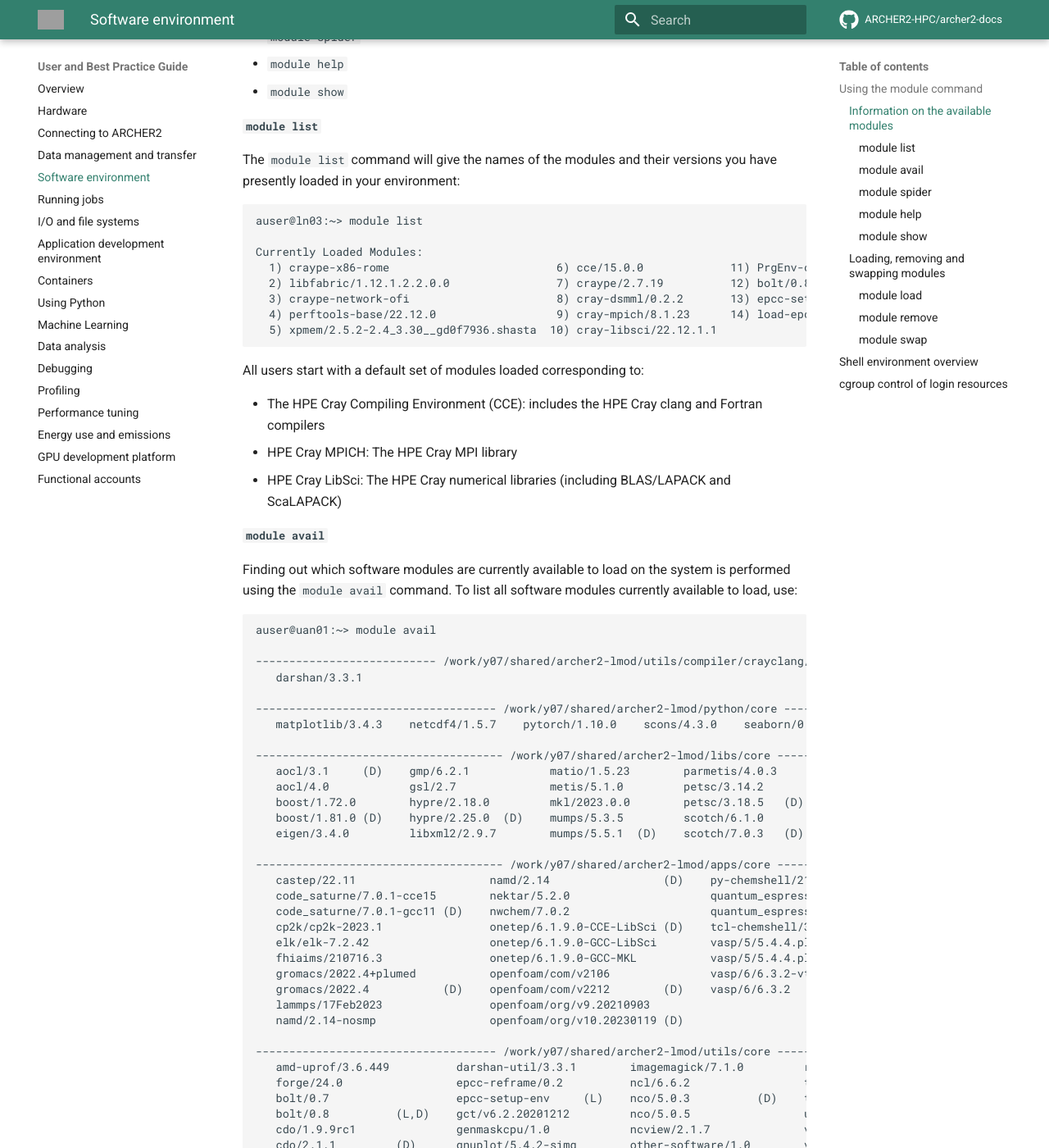
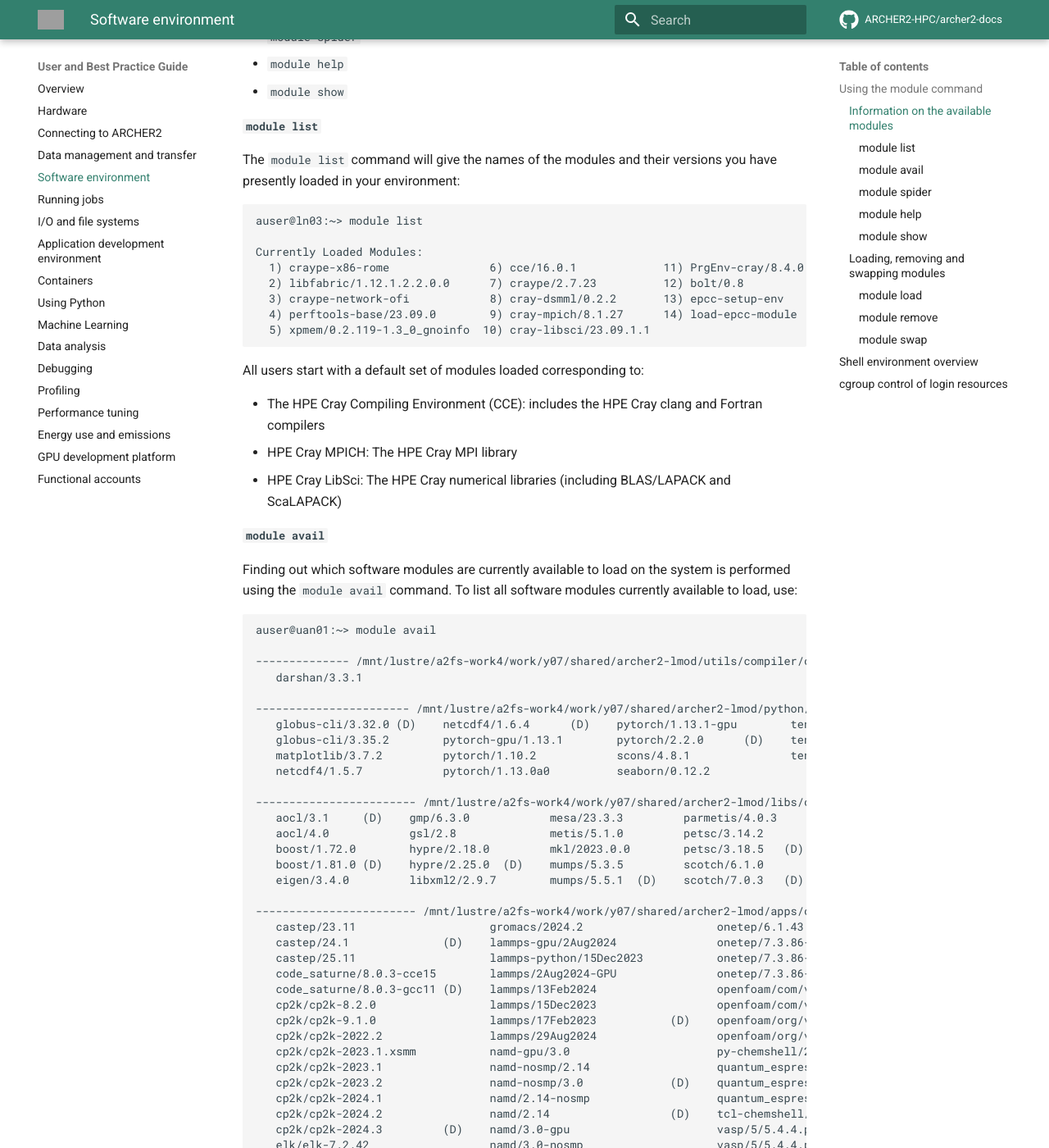
Before and after one commit to ARCHER2-HPC/archer2-docs, an MkDocs documentation site: the page built from docs/user-guide/sw-environment.md, in a window 1280 px wide and 1400 px high, scrolled down 1908 px. Shown: the whole window at 82% size. Built offline with MkDocs 1.6.1 and Material for MkDocs 9.7.7, drawn with Linux system fonts in a browser that asks for light colours; comment, search, counter and statistics services are not loaded; some of the changed text lies outside the part shown; grey boxes are pictures that could not be loaded.

Commit message:
Small updates to software environment docs.

````diff
--- a/docs/user-guide/sw-environment.md
+++ b/docs/user-guide/sw-environment.md
@@ -87,11 +87,11 @@ versions you have presently loaded in your environment:
 auser@ln03:~> module list
 
 Currently Loaded Modules:
-  1) craype-x86-rome                         6) cce/15.0.0             11) PrgEnv-cray/8.3.3
-  2) libfabric/1.12.1.2.2.0.0                7) craype/2.7.19          12) bolt/0.8
-  3) craype-network-ofi                      8) cray-dsmml/0.2.2       13) epcc-setup-env
-  4) perftools-base/22.12.0                  9) cray-mpich/8.1.23      14) load-epcc-module
-  5) xpmem/2.5.2-2.4_3.30__gd0f7936.shasta  10) cray-libsci/22.12.1.1
+  1) craype-x86-rome               6) cce/16.0.1             11) PrgEnv-cray/8.4.0
+  2) libfabric/1.12.1.2.2.0.0      7) craype/2.7.23          12) bolt/0.8
+  3) craype-network-ofi            8) cray-dsmml/0.2.2       13) epcc-setup-env
+  4) perftools-base/23.09.0        9) cray-mpich/8.1.27      14) load-epcc-module
+  5) xpmem/0.2.119-1.3_0_gnoinfo  10) cray-libsci/23.09.1.1
 
 ```
 
@@ -111,46 +111,62 @@ currently available to load, use:
 ```
 auser@uan01:~> module avail
 
---------------------------- /work/y07/shared/archer2-lmod/utils/compiler/crayclang/10.0 ---------------------------
+-------------- /mnt/lustre/a2fs-work4/work/y07/shared/archer2-lmod/utils/compiler/crayclang/10.0 --------------
    darshan/3.3.1
 
------------------------------------- /work/y07/shared/archer2-lmod/python/core ------------------------------------
-   matplotlib/3.4.3    netcdf4/1.5.7    pytorch/1.10.0    scons/4.3.0    seaborn/0.11.2    tensorflow/2.7.0
+----------------------- /mnt/lustre/a2fs-work4/work/y07/shared/archer2-lmod/python/core -----------------------
+   globus-cli/3.32.0 (D)    netcdf4/1.6.4      (D)    pytorch/1.13.1-gpu        tensorflow/2.9.3
+   globus-cli/3.35.2        pytorch-gpu/1.13.1        pytorch/2.2.0      (D)    tensorflow/2.12.0 (D)
+   matplotlib/3.7.2         pytorch/1.10.2            scons/4.8.1               tensorflow/2.13.0
+   netcdf4/1.5.7            pytorch/1.13.0a0          seaborn/0.12.2
 
-------------------------------------- /work/y07/shared/archer2-lmod/libs/core -------------------------------------
-   aocl/3.1     (D)    gmp/6.2.1            matio/1.5.23        parmetis/4.0.3        slepc/3.14.1
-   aocl/4.0            gsl/2.7              metis/5.1.0         petsc/3.14.2          slepc/3.18.3       (D)
+------------------------ /mnt/lustre/a2fs-work4/work/y07/shared/archer2-lmod/libs/core ------------------------
+   aocl/3.1     (D)    gmp/6.3.0            mesa/23.3.3         parmetis/4.0.3        slepc/3.14.1
+   aocl/4.0            gsl/2.8              metis/5.1.0         petsc/3.14.2          slepc/3.18.3       (D)
    boost/1.72.0        hypre/2.18.0         mkl/2023.0.0        petsc/3.18.5   (D)    superlu-dist/6.4.0
    boost/1.81.0 (D)    hypre/2.25.0  (D)    mumps/5.3.5         scotch/6.1.0          superlu-dist/8.1.2 (D)
    eigen/3.4.0         libxml2/2.9.7        mumps/5.5.1  (D)    scotch/7.0.3   (D)    superlu/5.2.2
 
-------------------------------------- /work/y07/shared/archer2-lmod/apps/core -------------------------------------
-   castep/22.11                    namd/2.14                 (D)    py-chemshell/21.0.3
-   code_saturne/7.0.1-cce15        nektar/5.2.0                     quantum_espresso/6.8  (D)
-   code_saturne/7.0.1-gcc11 (D)    nwchem/7.0.2                     quantum_espresso/7.1
-   cp2k/cp2k-2023.1                onetep/6.1.9.0-CCE-LibSci (D)    tcl-chemshell/3.7.1
-   elk/elk-7.2.42                  onetep/6.1.9.0-GCC-LibSci        vasp/5/5.4.4.pl2-vtst
-   fhiaims/210716.3                onetep/6.1.9.0-GCC-MKL           vasp/5/5.4.4.pl2
-   gromacs/2022.4+plumed           openfoam/com/v2106               vasp/6/6.3.2-vtst
-   gromacs/2022.4           (D)    openfoam/com/v2212        (D)    vasp/6/6.3.2          (D)
-   lammps/17Feb2023                openfoam/org/v9.20210903
-   namd/2.14-nosmp                 openfoam/org/v10.20230119 (D)
+------------------------ /mnt/lustre/a2fs-work4/work/y07/shared/archer2-lmod/apps/core ------------------------
+   castep/23.11                    gromacs/2024.2                    onetep/6.1.43.0-GCC-MKL
+   castep/24.1              (D)    lammps-gpu/2Aug2024               onetep/7.3.86-CCE-LibSci
+   castep/25.11                    lammps-python/15Dec2023           onetep/7.3.86-GCC-LibSci
+   code_saturne/8.0.3-cce15        lammps/2Aug2024-GPU               onetep/7.3.86-GCC-MKL
+   code_saturne/8.0.3-gcc11 (D)    lammps/13Feb2024                  openfoam/com/v2106
+   cp2k/cp2k-8.2.0                 lammps/15Dec2023                  openfoam/com/v2212        (D)
+   cp2k/cp2k-9.1.0                 lammps/17Feb2023           (D)    openfoam/org/v9.20210903
+   cp2k/cp2k-2022.2                lammps/29Aug2024                  openfoam/org/v10.20230119 (D)
+   cp2k/cp2k-2023.1.xsmm           namd-gpu/3.0                      py-chemshell/23.0.3
+   cp2k/cp2k-2023.1                namd-nosmp/2.14                   quantum_espresso/6.8
+   cp2k/cp2k-2023.2                namd-nosmp/3.0             (D)    quantum_espresso/7.1      (D)
+   cp2k/cp2k-2024.1                namd/2.14-nosmp                   quantum_espresso/7.3.1
+   cp2k/cp2k-2024.2                namd/2.14                  (D)    tcl-chemshell/3.7.1
+   cp2k/cp2k-2024.3         (D)    namd/3.0-gpu                      vasp/5/5.4.4.pl2-vtst
+   elk/elk-7.2.42                  namd/3.0-nosmp                    vasp/5/5.4.4.pl2
+   fhiaims/221103.0                namd/3.0                          vasp/6/6.4.1-vtst
+   fhiaims/240920.0         (D)    nektar/5.2.0                      vasp/6/6.4.1
+   gromacs-gpu/2022.4              nektar/5.5.0               (D)    vasp/6/6.4.2-mkl19
+   gromacs/2022.4+plumed           nwchem/7.0.2                      vasp/6/6.4.2
+   gromacs/2022.4-GPU              nwchem/7.2.2               (D)    vasp/6/6.4.3              (D)
+   gromacs/2022.4           (D)    onetep/6.1.43.0-CCE-LibSci (D)    vasp/6/6.5.0
+   gromacs/2023.4                  onetep/6.1.43.0-GCC-LibSci
 
------------------------------------- /work/y07/shared/archer2-lmod/utils/core -------------------------------------
-   amd-uprof/3.6.449          darshan-util/3.3.1        imagemagick/7.1.0         reframe/4.1.0
-   forge/24.0                 epcc-reframe/0.2          ncl/6.6.2                 tcl/8.6.13
-   bolt/0.7                   epcc-setup-env     (L)    nco/5.0.3          (D)    tk/8.6.13
-   bolt/0.8          (L,D)    gct/v6.2.20201212         nco/5.0.5                 usage-analysis/1.2
-   cdo/1.9.9rc1               genmaskcpu/1.0            ncview/2.1.7              visidata/2.1
-   cdo/2.1.1         (D)      gnuplot/5.4.2-simg        other-software/1.0        vmd/1.9.3-gcc10
-   cmake/3.18.4               gnuplot/5.4.2      (D)    paraview/5.9.1     (D)    xthi/1.3
-   cmake/3.21.3      (D)      gnuplot/5.4.3             paraview/5.10.1
+----------------------- /mnt/lustre/a2fs-work4/work/y07/shared/archer2-lmod/utils/core ------------------------
+   amd-uprof/4.0.341         extra-compilers/1.0        imagemagick/6.8.9           python-wrapper/0.1
+   arm/forge/22.1.3          forge/22.1.3               imagemagick/7.1.0    (D)    reframe/4.2.1
+   blender/4.2.2             forge/24.0          (D)    likwid/5.4.1-archer2        spindle/0.13
+   bolt/0.8           (L)    forge/25.0.1               ncl/6.6.2                   tcl/8.6.13
+   cdo/2.1.1                 gct/v6.2.20201212          nco/5.1.6                   tk/8.6.13
+   cmake/3.18.4              gct/v6.2.20220524   (D)    ncview/2.1.11               usage-analysis/1.4
+   cmake/3.21.3              genmaskcpu/1.0             osu-benchmarks/5.4.1        visidata/2.1
+   cmake/3.29.4       (D)    gnuplot/5.4.2-simg         other-software/1.0          vmd/1.9.3-gcc11     (D)
+   darshan-util/3.3.1        gnuplot/5.4.2       (D)    paraview/5.10.1             vmd/1.9.3-mpi-gcc11
+   epcc-reframe/0.2          gnuplot/5.4.3              paraview/5.11.1             xthi/1.3
+   epcc-setup-env     (L)    graphviz/10.0.1            paraview/5.13.0      (D)
 
---------------------- /opt/cray/pe/lmod/modulefiles/mpi/crayclang/14.0/ofi/1.0/cray-mpich/8.0 ---------------------
-   cray-hdf5-parallel/1.12.2.1    cray-mpixlate/1.0.0.6    cray-parallel-netcdf/1.12.3.1
-
---------------------------- /opt/cray/pe/lmod/modulefiles/comnet/crayclang/14.0/ofi/1.0 ---------------------------
-   cray-mpich-abi/8.1.23    cray-mpich/8.1.23 (L)
+------------------- /opt/cray/pe/lmod/modulefiles/mpi/crayclang/14.0/ofi/1.0/cray-mpich/8.0 -------------------
+   cray-hdf5-parallel/1.12.2.1 (D)    cray-mpixlate/1.0.0.6        cray-parallel-netcdf/1.12.3.1 (D)
+   cray-hdf5-parallel/1.12.2.7        cray-mpixlate/1.0.2   (D)    cray-parallel-netcdf/1.12.3.7
 
 ...output trimmed...
 
@@ -177,8 +193,11 @@ available versions of the HPE Cray FFTW library, use:
 ```
 auser@ln03:~>  module avail cray-fftw
 
---------------------------------- /opt/cray/pe/lmod/modulefiles/cpu/x86-rome/1.0 ----------------------------------
-   cray-fftw/3.3.10.3
+------------------------------- /opt/cray/pe/lmod/modulefiles/cpu/x86-rome/1.0 --------------------------------
+   cray-fftw/3.3.10.3    cray-fftw/3.3.10.5 (D)
+
+  Where:
+   D:  Default Module
 
 Module defaults are chosen based on Find First Rules due to Name/Version/Version modules found in the module tree.
 See https://lmod.readthedocs.io/en/latest/060_locating.html for details.
@@ -231,17 +250,13 @@ The following is a list of the modules and extensions currently available:
 
 ...output trimmed...
 
-  cray-mpich-abi: cray-mpich-abi/8.1.23
+  cray-mrnet: cray-mrnet/5.0.4, cray-mrnet/5.1.1
 
-  cray-mpixlate: cray-mpixlate/1.0.0.6
+  cray-netcdf: cray-netcdf/4.9.0.1, cray-netcdf/4.9.0.7
 
-  cray-mrnet: cray-mrnet/5.0.4
+  cray-netcdf-hdf5parallel: cray-netcdf-hdf5parallel/4.9.0.1, cray-netcdf-hdf5parallel/4.9.0.7
 
-  cray-netcdf: cray-netcdf/4.9.0.1
-
-  cray-netcdf-hdf5parallel: cray-netcdf-hdf5parallel/4.9.0.1
-
-  cray-openshmemx: cray-openshmemx/11.5.7
+  cray-openshmemx: cray-openshmemx/11.5.7, cray-openshmemx/11.6.1
 
 ...output trimmed...
 
````
Also changed, not shown: other parts of docs/user-guide/sw-environment.md (+1 -1 lines).
